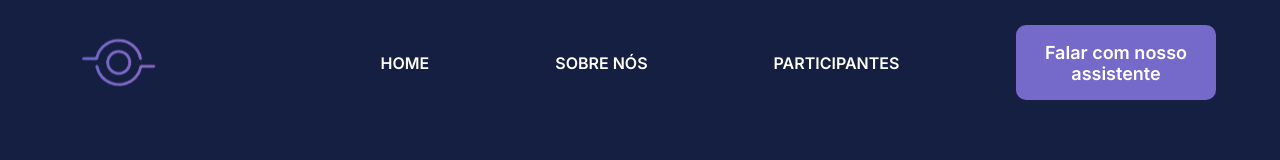
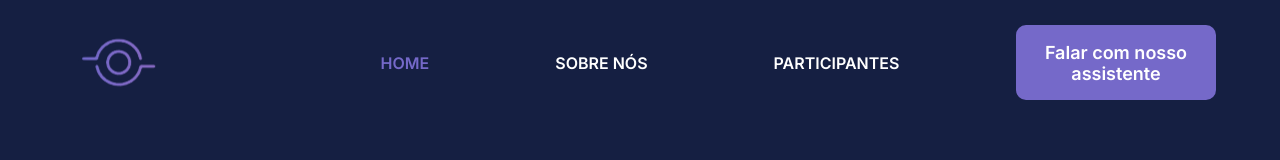
Before and after one commit to victoraugustogfavaro/tech-mec, a React (Vite) app in the folder tech-mec/: page / in a window 1280 px wide. Shown: the top 160 px of the page. Built offline with nearby package versions, Linux system fonts and the light colour scheme.

Commit message:
Atualização de estilização no Header para o link ativo
Co-authored-by: felipeclarindo <fglpc2@gmail.com>
Co-authored-by: jenniesuzuki <jenniferkaorisuzuki@gmail.com>

```diff
--- a/tech-mec/src/components/Header/Header.tsx
+++ b/tech-mec/src/components/Header/Header.tsx
@@ -1,4 +1,3 @@
-import Menu from "../Menu/MenuHeader";
 import logo from "../../images/logo3.png";
 import Botao from "../Botao/Botao";
 import { Link } from "react-router-dom";
--- a/tech-mec/src/components/Menu/MenuHeader.tsx
+++ b/tech-mec/src/components/Menu/MenuHeader.tsx
@@ -1,22 +1,39 @@
-import { Link } from "react-router-dom";
+import { Link, useLocation } from "react-router-dom";
 import styles from "../../styles/components/MenuHeader.module.css";
 
 function MenuHeader() {
+  const location = useLocation();
+
   return (
     <nav>
       <ul className={styles.menu}>
         <li>
-          <Link to="/" className={styles.links}>
+          <Link
+            to="/"
+            className={`${styles.links} ${
+              location.pathname === "/" ? styles.linkAtivo : ""
+            }`}
+          >
             HOME
           </Link>
         </li>
         <li>
-          <Link to="/sobre-nos" className={styles.links}>
+          <Link
+            to="/sobre-nos"
+            className={`${styles.links} ${
+              location.pathname === "/sobre-nos" ? styles.linkAtivo : ""
+            }`}
+          >
             SOBRE NÓS
           </Link>
         </li>
         <li>
-          <Link to="/participantes" className={styles.links}>
+          <Link
+            to="/participantes"
+            className={`${styles.links} ${
+              location.pathname === "/participantes" ? styles.linkAtivo : ""
+            }`}
+          >
             PARTICIPANTES
           </Link>
         </li>
--- a/tech-mec/src/styles/components/MenuHeader.module.css
+++ b/tech-mec/src/styles/components/MenuHeader.module.css
@@ -12,6 +12,10 @@
 }
 
 .links:hover {
-  color: #7569c9;
   font-size: 1.125rem;
 }
+
+.linkAtivo {
+  color: #7569c9
+  ;
+}
```
